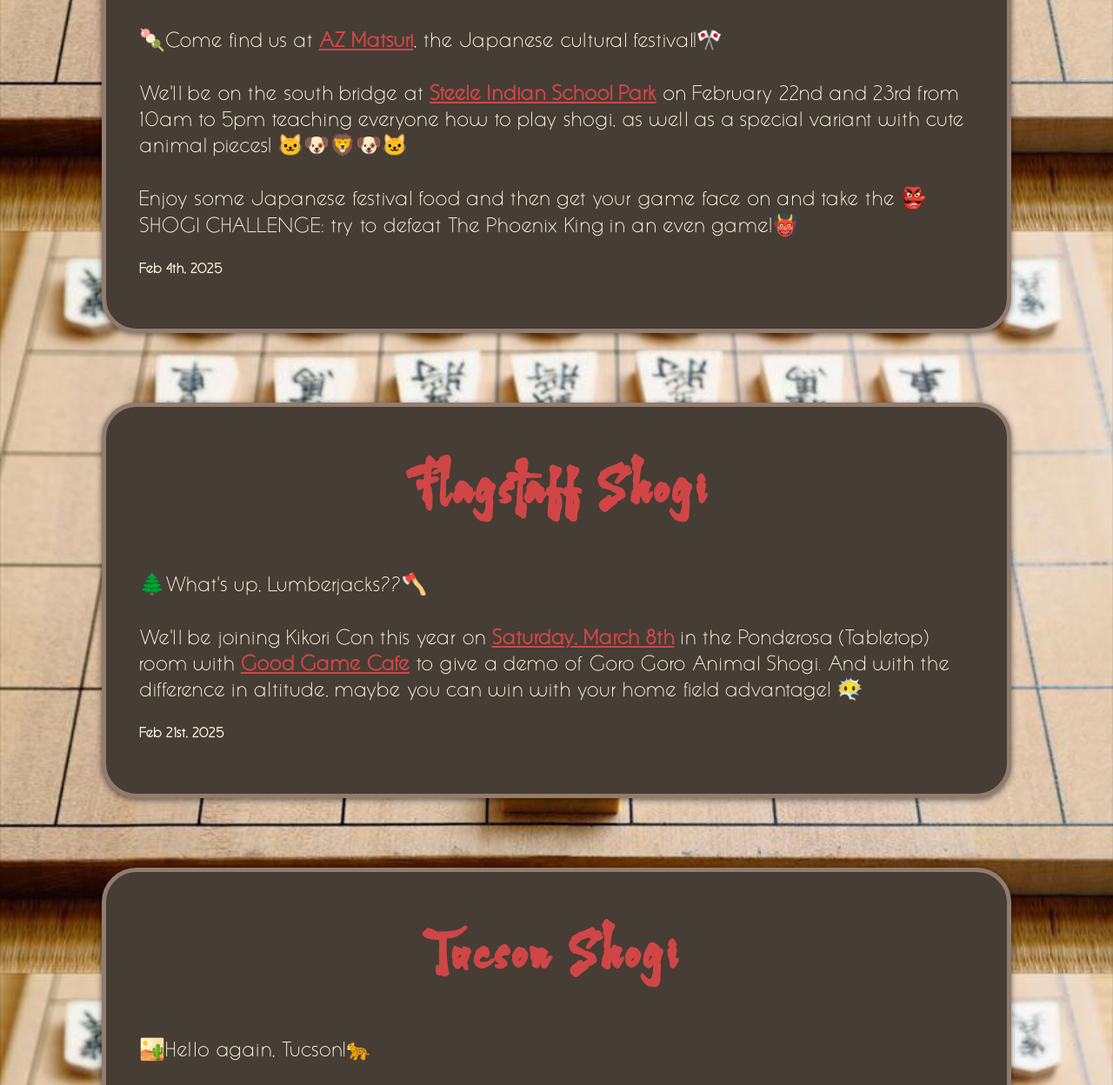
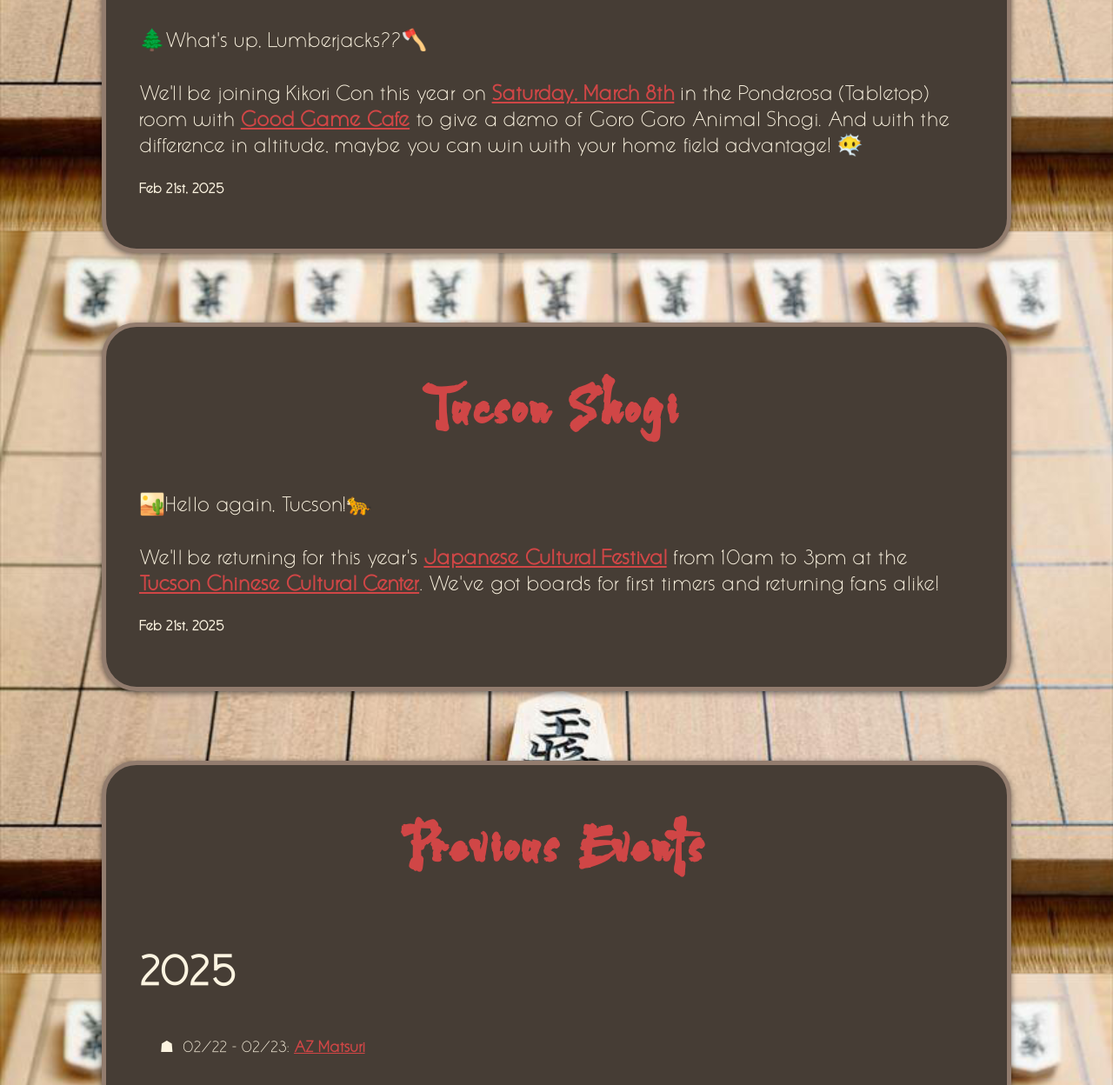
Before and after one commit to vmsimone/phx-shogi-static, a plain HTML site: page events.html in a window 1280 px wide. Shown: the part 588-1836 px from the top of the page at 87% size. Drawn offline with nearby package versions, Linux system fonts and the light colour scheme.

Commit message:
updated events page

```diff
--- a/events.html
+++ b/events.html
@@ -36,20 +36,6 @@
          <h2>Upcoming:</h2>
         </section>
         <section class="postCard">
-          <h2>MATSURI</h2>
-          <p>
-            🍡Come find us at <a href="https://azmatsuri.org/">AZ Matsuri</a>, the Japanese cultural festival!🎌
-            <br />
-            <br />
-            We'll be on the south bridge at <a href="https://www.google.com/maps/d/u/7/edit?mid=1D0ADlSvU4gP4hcm5l520hGjYrerxIWQ&usp=sharing">Steele Indian School Park</a>  on February 22nd and 23rd from 10am to 5pm teaching everyone how to play shogi, as well as a special variant with cute animal pieces! 🐱🐶🦁🐶🐱
-            <br />
-            <br />
-            Enjoy some Japanese festival food and then get your game face on and take the 👺 SHOGI CHALLENGE: try to defeat The Phoenix King in an even game!👹
-            <br />
-          </p>
-          <h4>Feb 4th, 2025</h4>
-        </section>
-        <section class="postCard">
           <h2>Flagstaff Shogi</h2>
           <p>
             🌲What's up, Lumberjacks??🪓
@@ -71,6 +57,10 @@
         </section>
         <section class="postCard">
           <h2>Previous Events</h2>
+          <h3>2025</h3>
+            <ul>
+              <li>02/22 - 02/23: <a href="./files/2025-az-matsuri.jpg">AZ Matsuri</a></li>
+            </ul>
           <h3>2024</h3>
             <ul>
               <li>02/24 - 02/25: <a href="./files/2024-az-matsuri.jpg">AZ Matsuri</a></li>
```
